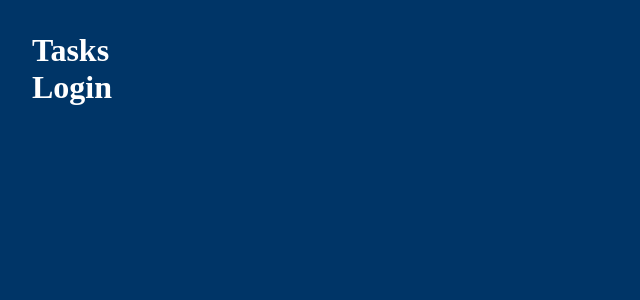
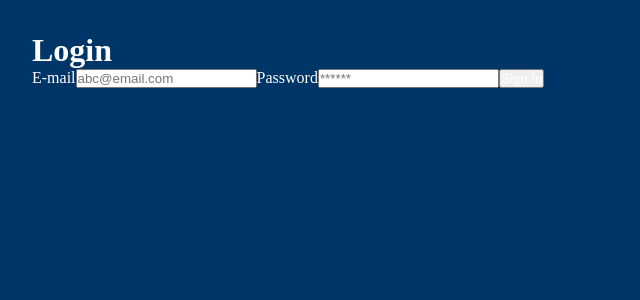
Before and after one commit to lz-junior/tasks, a React (Vite) app: page /login in a window 1280 px wide. Shown: the top 300 px of the page, without its empty margins (0-640 px from the left). Built offline with nearby package versions, Linux system fonts and the light colour scheme.

Commit message:
useState login

```diff
--- a/src/App.tsx
+++ b/src/App.tsx
@@ -1,10 +1,9 @@
 import { Outlet } from 'react-router-dom';
 
+
 function App() {
-
   return (
-    <div className="App">
-      <h1>Tasks</h1>
+    <div>
       <Outlet/>
     </div>
   )
--- a/src/pages/Login/login.tsx
+++ b/src/pages/Login/login.tsx
@@ -1,9 +1,42 @@
+import { useState } from 'react';
+import classes from './Login.module.css';
 
 
 const Login = ()=> {
+  const [email, setEmail] = useState("");
+  const [password, setPassword] = useState("");
+
+
+  function handleLogin(e: any) {
+    e.preventDefault();
+    if (email !== '' && password !== '') {
+      alert("login realizado")
+    } else {
+      alert("PREENCHA OS CAMPOS PARA FAZER O LOGIN")
+    }
+  }
+
+
   return (
     <div>
       <h1>Login</h1>
+      <form onSubmit={handleLogin}>
+        <span>E-mail</span>
+        <input
+          type='text'
+          placeholder='abc@email.com'
+          value={email}
+          onChange={(e)=> setEmail(e.target.value)}/>
+
+        <span>Password</span>
+        <input
+          type='password'
+          placeholder='******'
+          value={password}
+          onChange={(e)=> setPassword(e.target.value)}/>
+
+        <button type="submit">Sign In</button>
+      </form>
     </div>
   )
 };
```
Also changed, not shown: src/pages/Login/Login.module.css (added).
